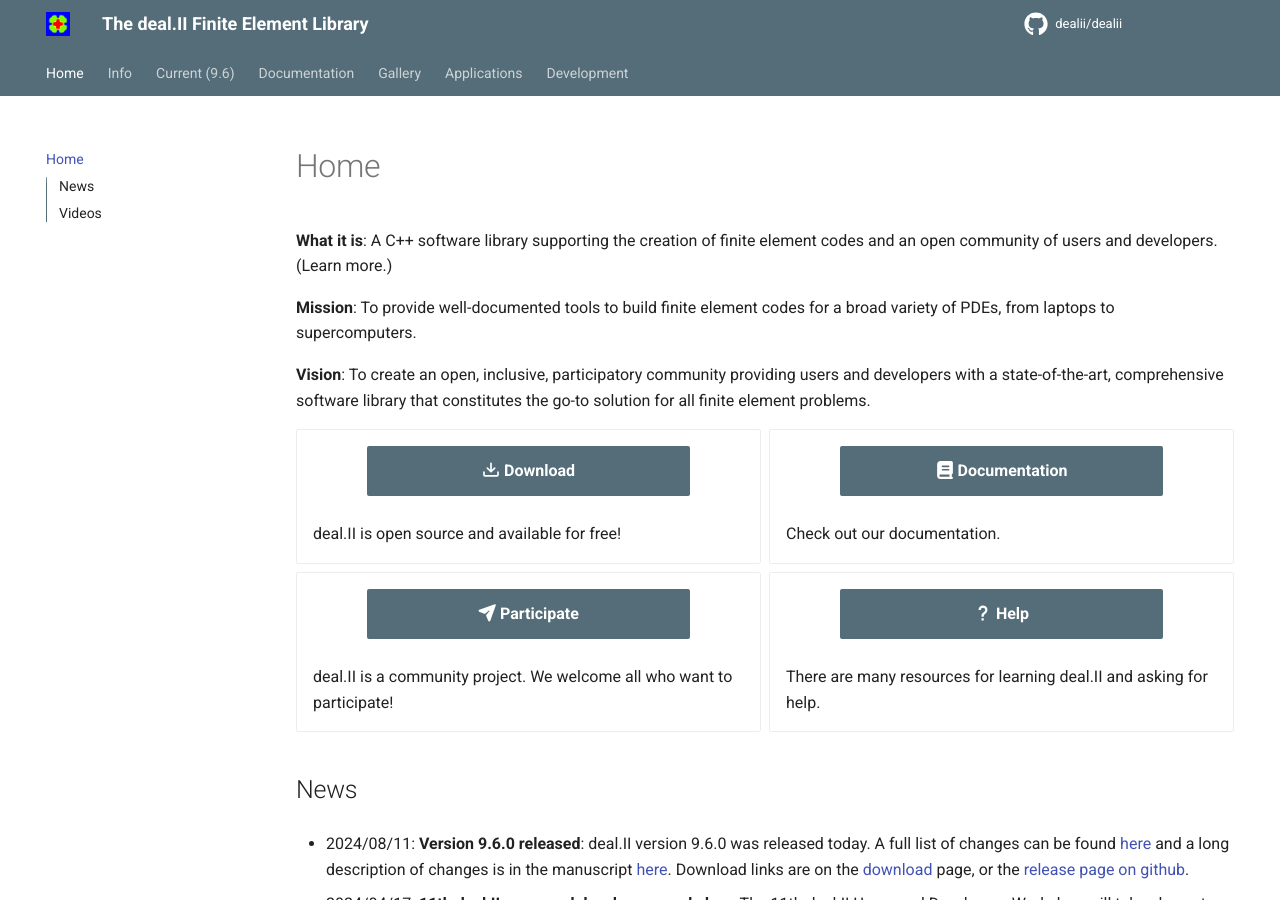
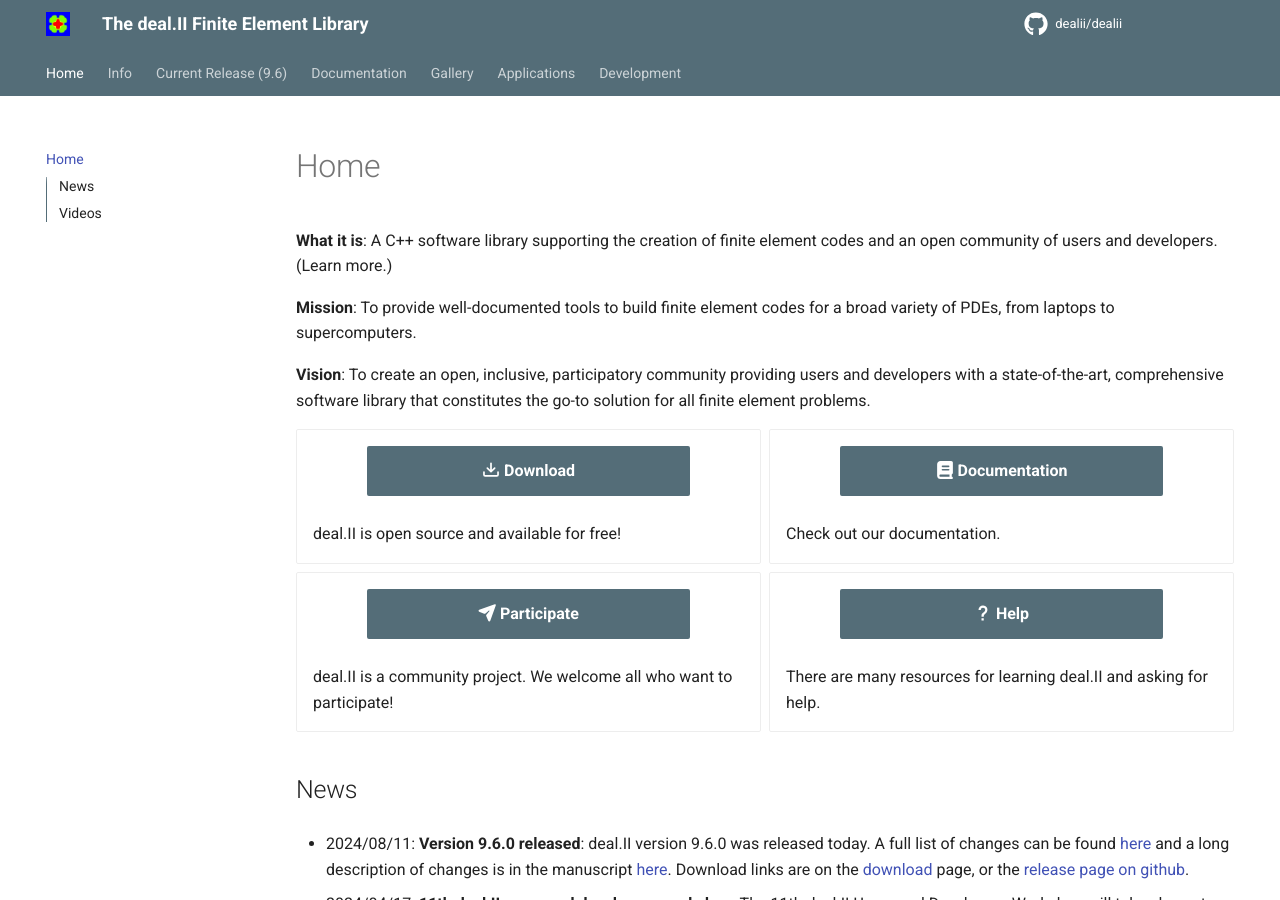
Before and after one commit to dealii/website, an MkDocs documentation site: the page built from docs/index.md, in a window 1280 px wide and 900 px high. Built offline with MkDocs 1.6.1 and Material for MkDocs 9.7.7, drawn with Linux system fonts in a browser that asks for light colours; comment, search, counter and statistics services are not loaded.

Commit message:
Spell out current release

```diff
--- a/mkdocs.yml
+++ b/mkdocs.yml
@@ -16,7 +16,7 @@ nav:
     - Team: ./team.md
     - Wiki: https://github.com/dealii/dealii/wiki
     - Funding: ./funding
-  - Current (9.6): ./current_release.md
+  - Current Release (9.6): ./current_release.md
   - Documentation: https://www.dealii.org/current/doxygen/deal.II/index.html
   - Gallery: ./gallery.md
   - Applications: ./applications.md
```
